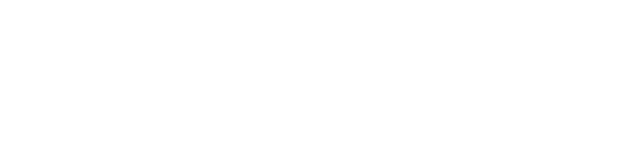
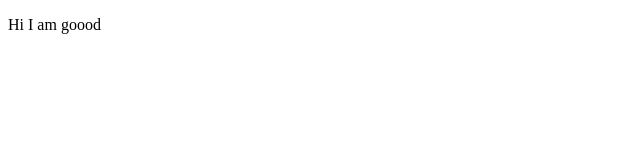
Before and after one commit to srishtikumari14/TestUpload, a plain HTML site: page contact.html in a window 1280 px wide. Shown: the whole page, without its empty margins (0-640 px from the left). Drawn offline with Linux system fonts and the light colour scheme.

Commit message:
Hi Message

```diff
--- a/contact.html
+++ b/contact.html
@@ -6,6 +6,7 @@
     <title>Contacts</title>
 </head>
 <body>
+    <p>Hi I am goood</p>
 
 </body>
 </html>
```
